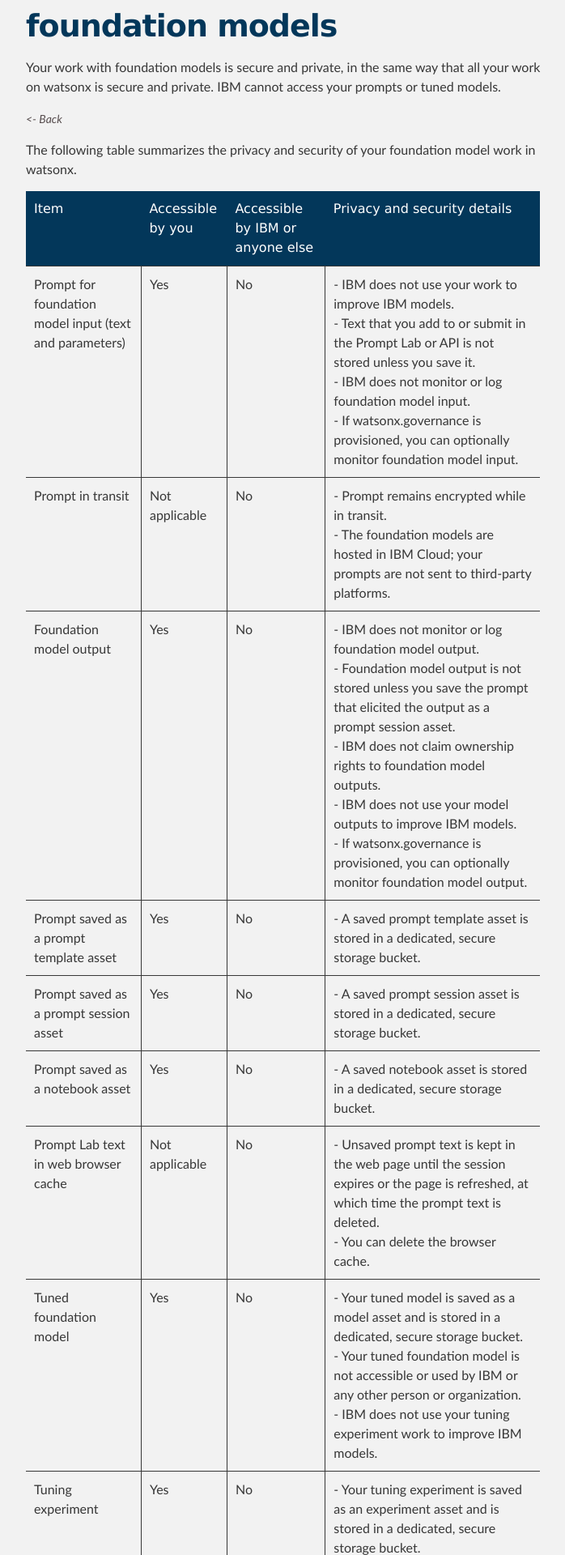
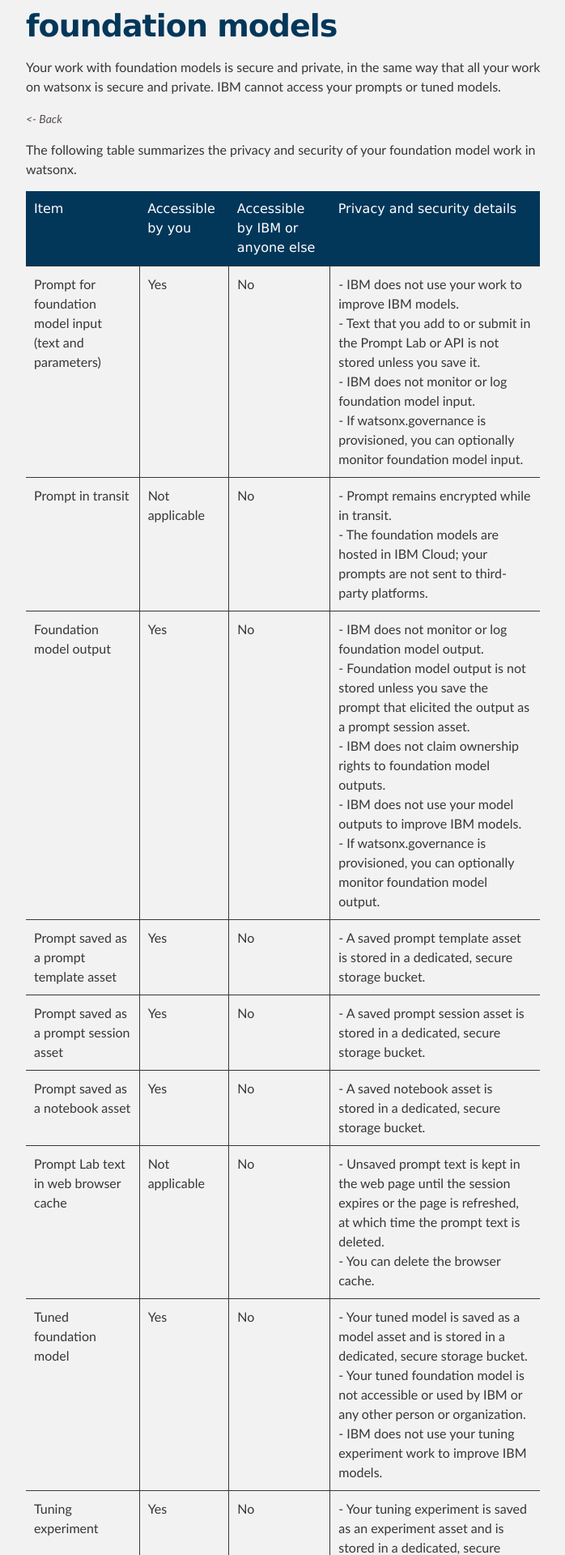
Before and after one commit to michelle-miller/michelle-miller.github.io, a Jekyll site: the page built from samples/wx-security.md, in a window 1280 px wide. Shown: the part 313-2233 px from the top of the page at 81% size, without its empty margins (288-986 px from the left). Built offline with Jekyll 4.4.1, drawn with Linux system fonts in a browser that asks for light colours; our own code applies the rules of GitHub Pages for plain Markdown files.

Commit message:
removing padding right

```diff
--- a/_sass/jekyll-theme-slate.scss
+++ b/_sass/jekyll-theme-slate.scss
@@ -211,7 +211,7 @@ td img {
   display: inline;
   margin: 0;
   padding: 0;
-  vertical-align: middle;
+  vertical-align: top;
   text-align: center;
   border: none;
 }
@@ -305,7 +305,6 @@ table {
 th {
   font-family: 'Lucida Grande', 'Helvetica Neue', Helvetica, Arial, sans-serif;
   padding: 10px;
-  padding-right: 5px;
   background: #03375a;
   color: #fff;
  }
--- a/samples/wx-security.md
+++ b/samples/wx-security.md
@@ -2,7 +2,7 @@
 
 Your work with foundation models is secure and private, in the same way that all your work on watsonx is secure and private. IBM cannot access your prompts or tuned models.
 
-[<- Back](https://michelle-miller.github.io/user-help.html){: .amini}
+[<- Back](https://michelle-miller.github.io/user-help.html#target-diverse-learning-methods){: .amini}
 
 The following table summarizes the privacy and security of your foundation model work in watsonx.
 
```
